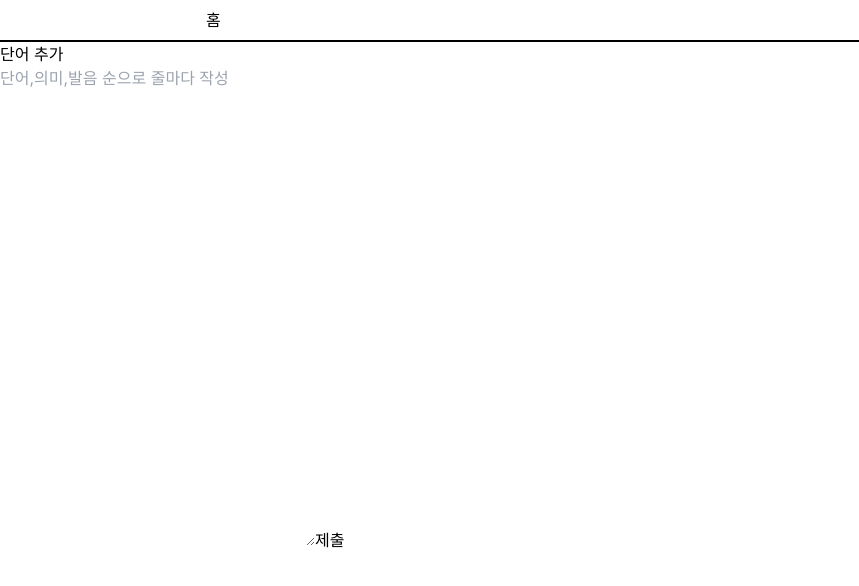
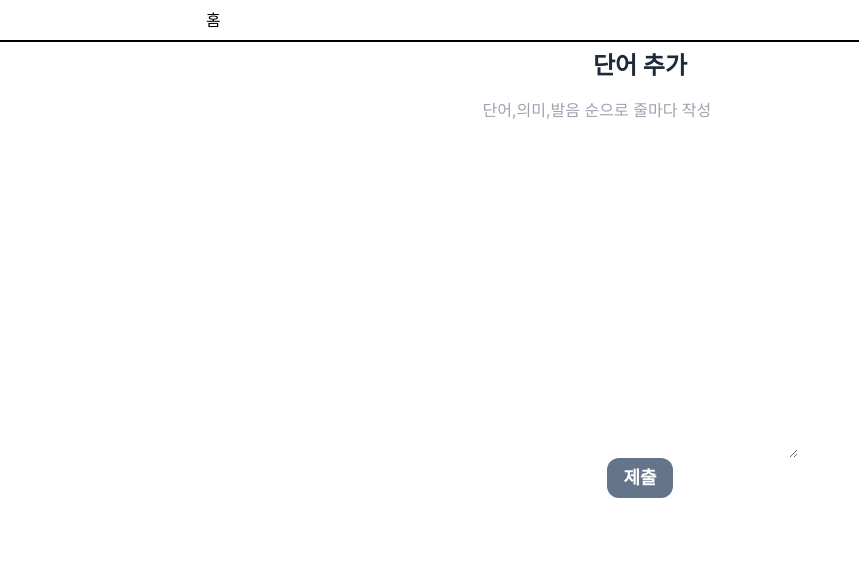
Before and after one commit to chichoon/jlptchoi, a Next.js app: page /import in a window 1280 px wide. Shown: the top 586 px of the page, without its empty margins (0-859 px from the left). Built offline with nearby package versions, Linux system fonts and the light colour scheme.

Commit message:
feat: page wrapper 추가

```diff
--- a/src/app/import/page.tsx
+++ b/src/app/import/page.tsx
@@ -1,5 +1,5 @@
 "use client";
-import { ImportForm } from "@/components";
+import { Header, ImportForm, PageWrapper } from "@/components";
 import { NavBar, NavBarButton, NavBarSpacer } from "@/components/NavBar";
 
 export default function Import() {
@@ -12,10 +12,10 @@ export default function Import() {
         <NavBarSpacer />
         <NavBarSpacer />
       </NavBar>
-      <div>
-        <h1>단어 추가</h1>
-      </div>
-      <ImportForm />
+      <PageWrapper>
+        <Header text="단어 추가" />
+        <ImportForm />
+      </PageWrapper>
     </>
   );
 }
--- a/src/app/page.tsx
+++ b/src/app/page.tsx
@@ -1,4 +1,4 @@
-import { ShowWords } from "@/components";
+import { PageWrapper, ShowWords } from "@/components";
 import { NavBar, NavBarButton, NavBarSpacer } from "@/components/NavBar";
 import Link from "next/link";
 
@@ -16,9 +16,9 @@ export default function Home() {
           </NavBarButton>
         </>
       </NavBar>
-      <div className="flex-1 flex flex-col items-center">
+      <PageWrapper>
         <ShowWords />
-      </div>
+      </PageWrapper>
     </>
   );
 }
--- a/src/app/settings/page.tsx
+++ b/src/app/settings/page.tsx
@@ -2,6 +2,7 @@ import {
   NavBar,
   NavBarButton,
   NavBarSpacer,
+  PageWrapper,
   SettingsSection,
 } from "@/components";
 import { useWordsDB } from "@/hooks";
@@ -20,7 +21,9 @@ export default function Settings() {
         <NavBarSpacer />
         <NavBarSpacer />
       </NavBar>
-      <SettingsSection />
+      <PageWrapper>
+        <SettingsSection />
+      </PageWrapper>
     </>
   );
 }
--- a/src/components/ImportForm/index.tsx
+++ b/src/components/ImportForm/index.tsx
@@ -4,6 +4,7 @@ import { ChangeEvent, FormEvent, useRef } from "react";
 
 import { useWordsDB } from "@/hooks";
 import { parseWords } from "@/utils";
+import { Button } from "../Button";
 
 export const ImportForm = () => {
   const textRef = useRef<HTMLTextAreaElement>(null);
@@ -17,14 +18,14 @@ export const ImportForm = () => {
   }
 
   return (
-    <form onSubmit={handleSubmit}>
+    <form onSubmit={handleSubmit} className="flex flex-col items-center">
       <textarea
         placeholder="단어,의미,발음 순으로 줄마다 작성"
-        rows={20}
+        rows={15}
         cols={30}
         ref={textRef}
       />
-      <button type="submit">제출</button>
+      <Button type="submit" text="제출" />
     </form>
   );
 };
--- /dev/null
+++ b/src/components/PageWrapper/index.tsx
@@ -0,0 +1,9 @@
+import { ReactNode } from "react";
+
+interface Props {
+  children: ReactNode;
+}
+
+export const PageWrapper = ({ children }: Props) => {
+  return <div className="p-2 w-full flex flex-col">{children}</div>;
+};
--- a/src/components/SettingsSection/index.tsx
+++ b/src/components/SettingsSection/index.tsx
@@ -22,7 +22,7 @@ export const SettingsSection = () => {
   }
 
   return (
-    <div className="w-full flex flex-col p-2">
+    <>
       <h1 className="text-2xl w-full text-center mb-4">설정</h1>
       <Button
         colorType="secondary"
@@ -36,6 +36,6 @@ export const SettingsSection = () => {
           message="데이터베이스를 초기화하시겠습니까?"
         />
       )}
-    </div>
+    </>
   );
 };
--- a/src/components/ShowWords/index.tsx
+++ b/src/components/ShowWords/index.tsx
@@ -56,13 +56,13 @@ export const ShowWords = () => {
   }
   if (!word)
     return (
-      <div className="flex flex-col items-center p-2">
+      <div className="flex flex-col items-center">
         <Header text="단어를 찾을 수 없어요" />
         <Button text="단어 추가하기" onClick={handleClickImport} />
       </div>
     );
   return (
-    <form onSubmit={handleSubmit} className="flex flex-col w-full p-2">
+    <form onSubmit={handleSubmit} className="flex flex-col w-full">
       <Header size="large" text={word.word} />
       <input
         type="text"
--- a/src/components/index.ts
+++ b/src/components/index.ts
@@ -5,3 +5,4 @@ export { SettingsSection } from "./SettingsSection";
 export { NavBar, NavBarButton, NavBarSpacer } from "./NavBar";
 export { Button } from "./Button";
 export { Header } from "./Header";
+export { PageWrapper } from "./PageWrapper";
```
